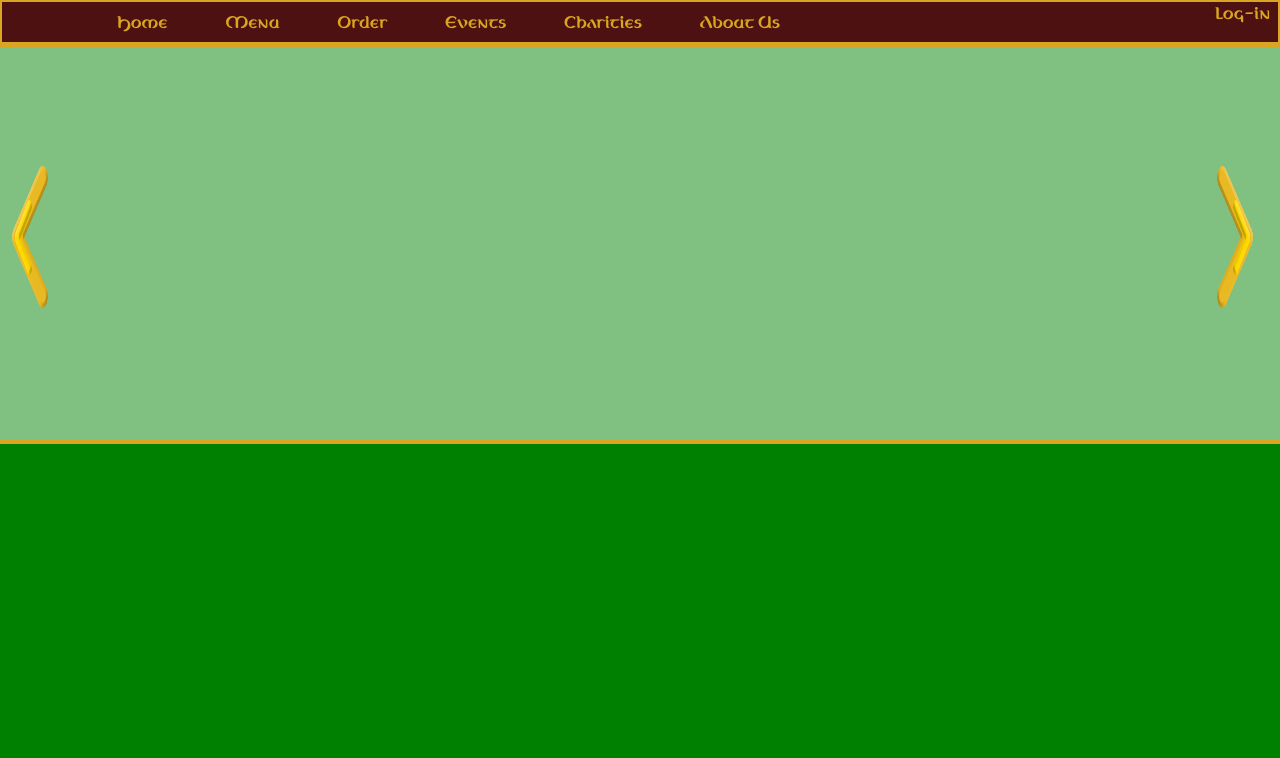
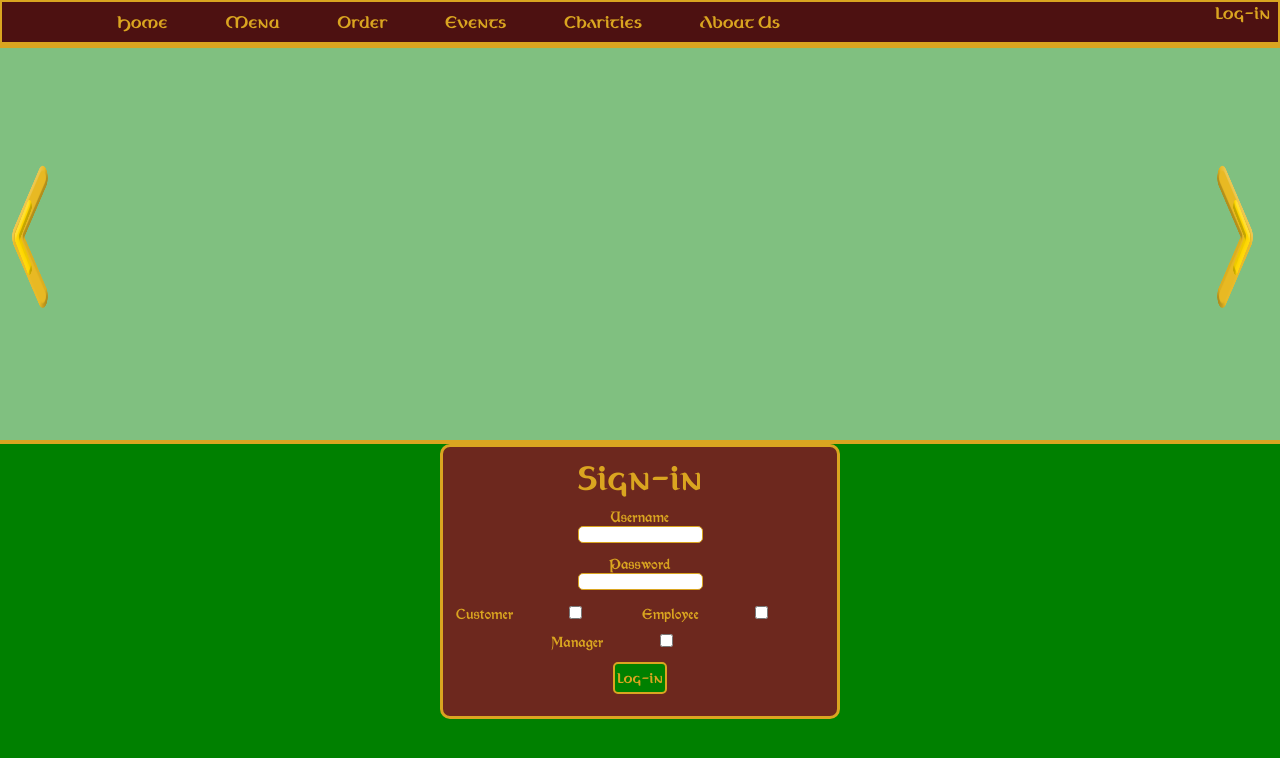
Before and after one commit to bjock7498/finalProj, a plain HTML site: page lucky_shamrock_pub_style_tester.html in a window 1280 px wide. Drawn offline with Linux system fonts and the light colour scheme.

Commit message:
Add files via upload

```diff
--- a/lucky_shamrock_pub_style.css
+++ b/lucky_shamrock_pub_style.css
@@ -120,3 +120,44 @@ list-style-image:url("Menu\ Arrow.png");
     height:80%;
     width:80%;
 }
+.log-in-area{/*the area that holds everything related to the log-in. Can be applied to a "body" or "div" container.*/
+    display:flex;
+    justify-content:center;
+    align-items:center;
+}
+.log-in-box{/*what serves as the "background" of sorts for the log-in. Creates a small box that contains all the basic log-in stuff*/
+    background-color:rgb(109,40,30);
+    align-items:center;
+    text-align:center;
+    border:3px solid goldenrod;
+    border-radius:10px;
+    width:400px;
+    height:275px;
+}
+.log-in-box h1{
+    color:goldenrod;
+    font-family:Celtica-Bold;
+    margin: 10px 0;
+}
+.log-in-box label{
+    color:goldenrod;
+    font-family:Morris-Roman;
+}
+.log-in-box input{
+    width:125px;
+    border:1px solid goldenrod;
+    border-radius:5px;
+    margin-bottom:15px;
+}
+.submit{/*the class for a submit button I created. May be reused for later things, such as the menu.*/
+    padding:5px 2px;
+    background-color:green;
+    border:2px solid goldenrod;
+    border-radius:5px;
+    font-family:Celtica-Bold;
+    color:goldenrod;
+}
+.submit:hover{
+    background-color:rgb(58, 141, 58);
+    cursor:pointer;
+}
--- a/lucky_shamrock_pub_style_tester.html
+++ b/lucky_shamrock_pub_style_tester.html
@@ -28,5 +28,20 @@
             <div class="arrow-container left"><img src="Display Arrow Left.png"></div>
             <div class="arrow-container right"><img src="Display Arrow Right.png"></div>
         </div>
+        <div class="log-in-area">
+            <div class="log-in-box">
+                <h1>Sign-in</h1>
+                <div><label for="username">Username</label></div>
+                <input id="username">
+                <div><label for="password">Password</label></div>
+                <input id="password">
+                <div>
+                 <label for="customer">Customer</label><input type="checkbox" id="customer">
+                <label for="employee">Employee</label><input type="checkbox" id="employee">
+                </div>
+                <div><label for="manager">Manager</label><input type="checkbox" id="manager">   </div>
+                <div><button class="submit">Log-in</button></div>
+            </div>
+        </div>
     </body>
 </html>
```
